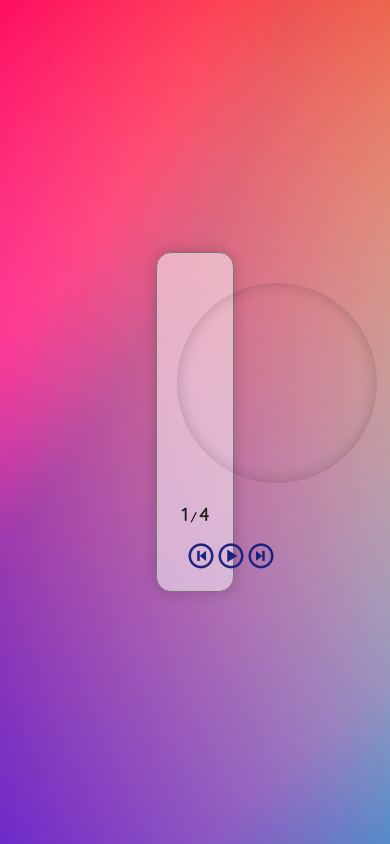
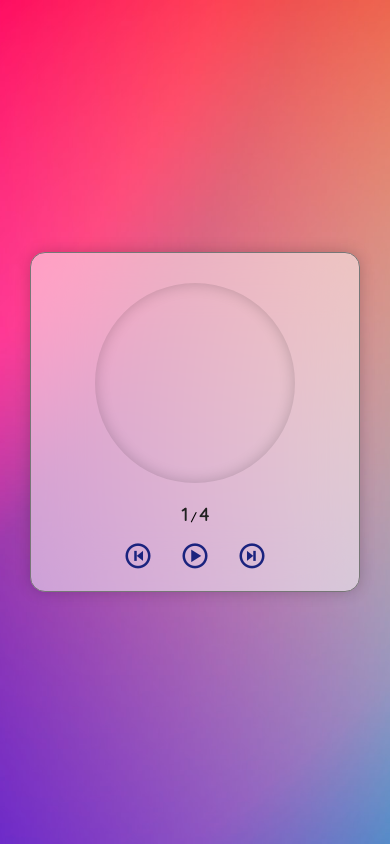
Before and after one commit to chiranjit2020/music-player, a plain HTML site: page index.html in a window 390 px wide. Drawn offline with nearby package versions, Linux system fonts and the light colour scheme.

Commit message:
Add files via upload

```diff
--- a/css/style.css
+++ b/css/style.css
@@ -34,7 +34,7 @@ body {
     box-shadow: 0 0 15px 0 rgba(0, 0, 0, .2);
     border-radius: 15px;
     padding: 20px;
-    margin: 0;
+    margin: 0 30px;
     border: 1px solid #777;
     backdrop-filter: blur(30px);
 }
@@ -118,7 +118,12 @@ body {
 }
 
 
-
+@media screen and (max-width: 480px) {
+    .music_container {
+        width: 100%;
+        margin: 0 30px;
+    }
+}
 
 
 
```
